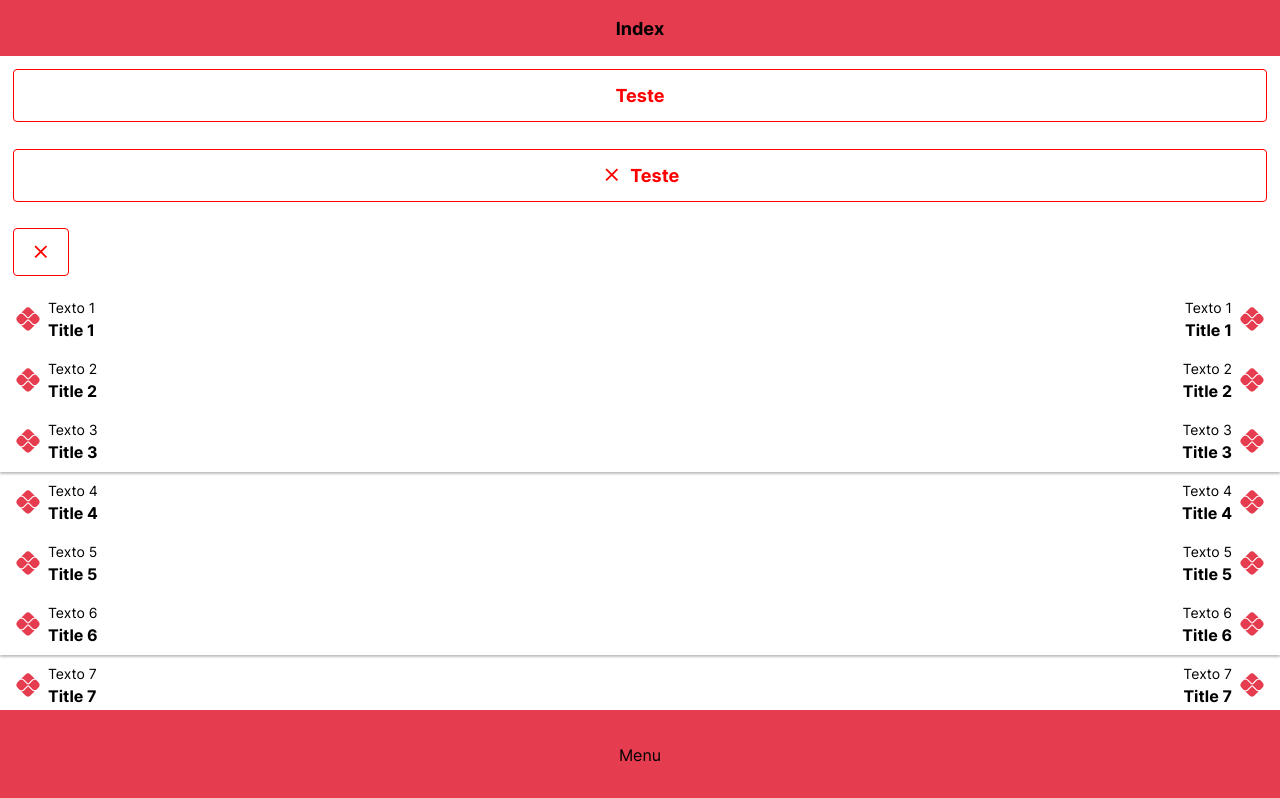
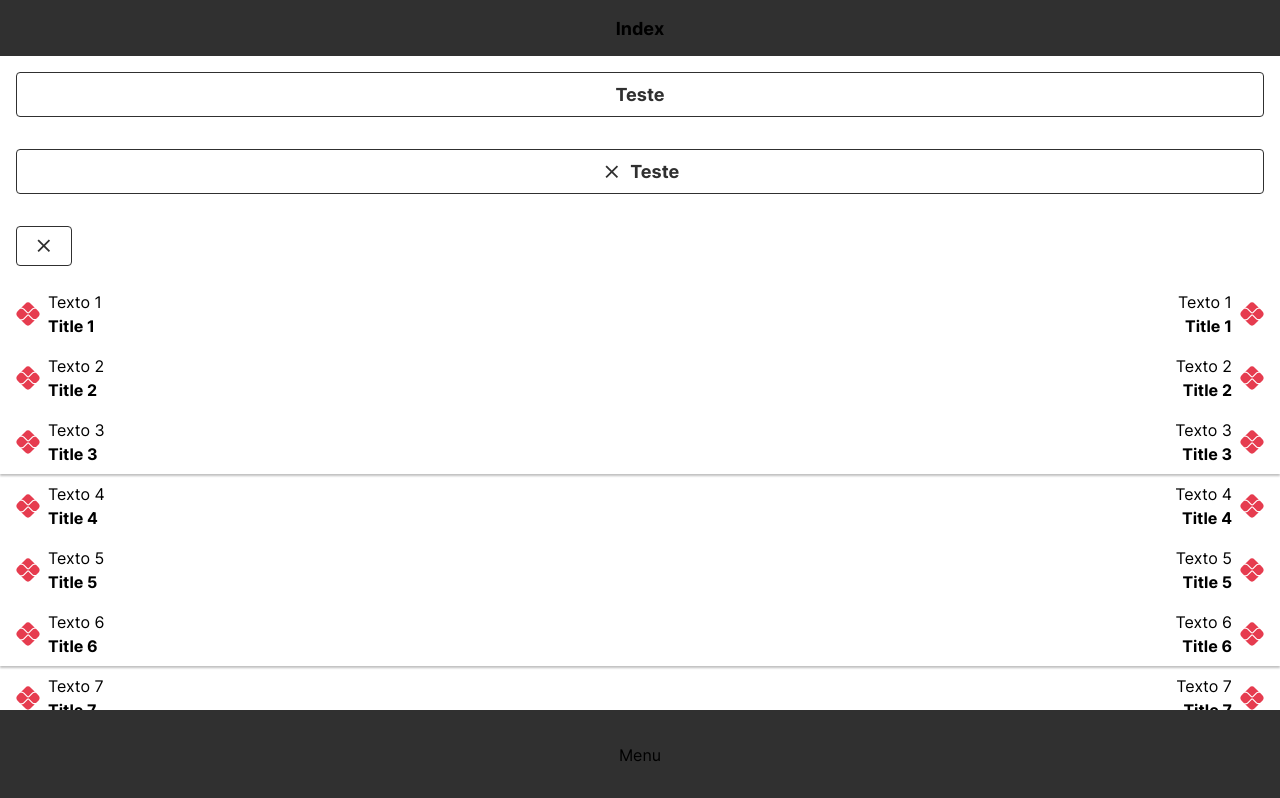
Before and after one commit to fcms14/react-components, a React (Vite) app: page / in a window 1280 px wide. Shown: the top 798 px of the page. Built offline with nearby package versions, Linux system fonts and the light colour scheme.

Commit message:
chore: radius on env + change env colors + buttonStyle use env values + toggleStyle padding

```diff
--- a/src/components/atoms/Toggle/ToggleStyle.ts
+++ b/src/components/atoms/Toggle/ToggleStyle.ts
@@ -8,6 +8,7 @@ export const ToggleSpanStyle = styled.span<ToggleSpanProps>`
     gap: ${({ theme }) => theme.gap};
     flex-direction: ${props => props.flexDirection};
     justify-content: ${props => props.justifyContent};
+    padding: ${({ theme }) => `${theme.padding.main} 0`};
 `
 
 const ToggleStyle = styled.label`
--- a/src/components/molecules/Button/ButtonStyle.ts
+++ b/src/components/molecules/Button/ButtonStyle.ts
@@ -5,14 +5,14 @@ const ButtonStyle = styled.button<ButtonProps>`
   display: flex;
   align-items: center;
   justify-content: center;
-  margin: 0.825rem;
-  padding: 0.75rem 1rem;
-  gap: 0.5rem;
-  border-radius: 4px;
+  margin: ${({ theme }) => theme.padding.main};
+  padding: ${({ theme }) => `${theme.padding.header} ${theme.padding.main}`};
+  gap: ${({ theme }) => theme.gap};
+  border-radius: ${({ theme }) => theme.radius};
 
   ${props => props.secondary
     ? css`border: 1px solid ${props.active ? props.theme.colors.button.active : props.theme.colors.button.inactive};`
-    : css`background-color: ${props.active ? props.theme.colors.button.active : props.theme.colors.button.inactive};`
+    : css`background-color: ${props.color ? props.color : props.active ? props.theme.colors.button.active : props.theme.colors.button.inactive};`
   }
 
   flex-direction: ${props => props.flexDirection};
--- a/src/components/organisms/Button/default.tsx
+++ b/src/components/organisms/Button/default.tsx
@@ -8,14 +8,15 @@ interface Interface {
   active?: boolean,
   secondary?: boolean,
   iconSize?: number,
+  buttonColor?: string,
 }
 
-const ButtonDefault = ({ text, onClick, active, loading, secondary, iconSize }: Interface) => {
+const ButtonDefault = ({ text, onClick, active, loading, secondary, iconSize, buttonColor }: Interface) => {
   const _iconSize = getIconSize(iconSize)
   const color = getColor(secondary, active)
 
   return (
-    <Button.Root buttonStyle={{ active: active, secondary: secondary }} onClick={onClick}>
+    <Button.Root buttonStyle={{ active: active, secondary: secondary, color: buttonColor }} onClick={onClick}>
       <Button.Title titleStyle={{ color: color }}> {text} </Button.Title>
       {loading && <Button.Icon color={color} loading={loading} width={_iconSize} icon="Loading3Quarters" />}
     </Button.Root>
--- a/src/providers/theme.ts
+++ b/src/providers/theme.ts
@@ -6,6 +6,7 @@ interface ThemeInterface {
   footer: FooterInterface
   padding: PaddingInterface
   gap: string
+  radius: string
 }
 
 export const theme: ThemeInterface = {
@@ -14,4 +15,5 @@ export const theme: ThemeInterface = {
   footer: JSON.parse(import.meta.env.VITE_FOOTER),
   padding: JSON.parse(import.meta.env.VITE_PADDINGS),
   gap: import.meta.env.VITE_GAP,
+  radius: import.meta.env.VITE_RADIUS,
 }
```
Also changed, not shown: 1 other file (tests, documents, lock files or other folders).
